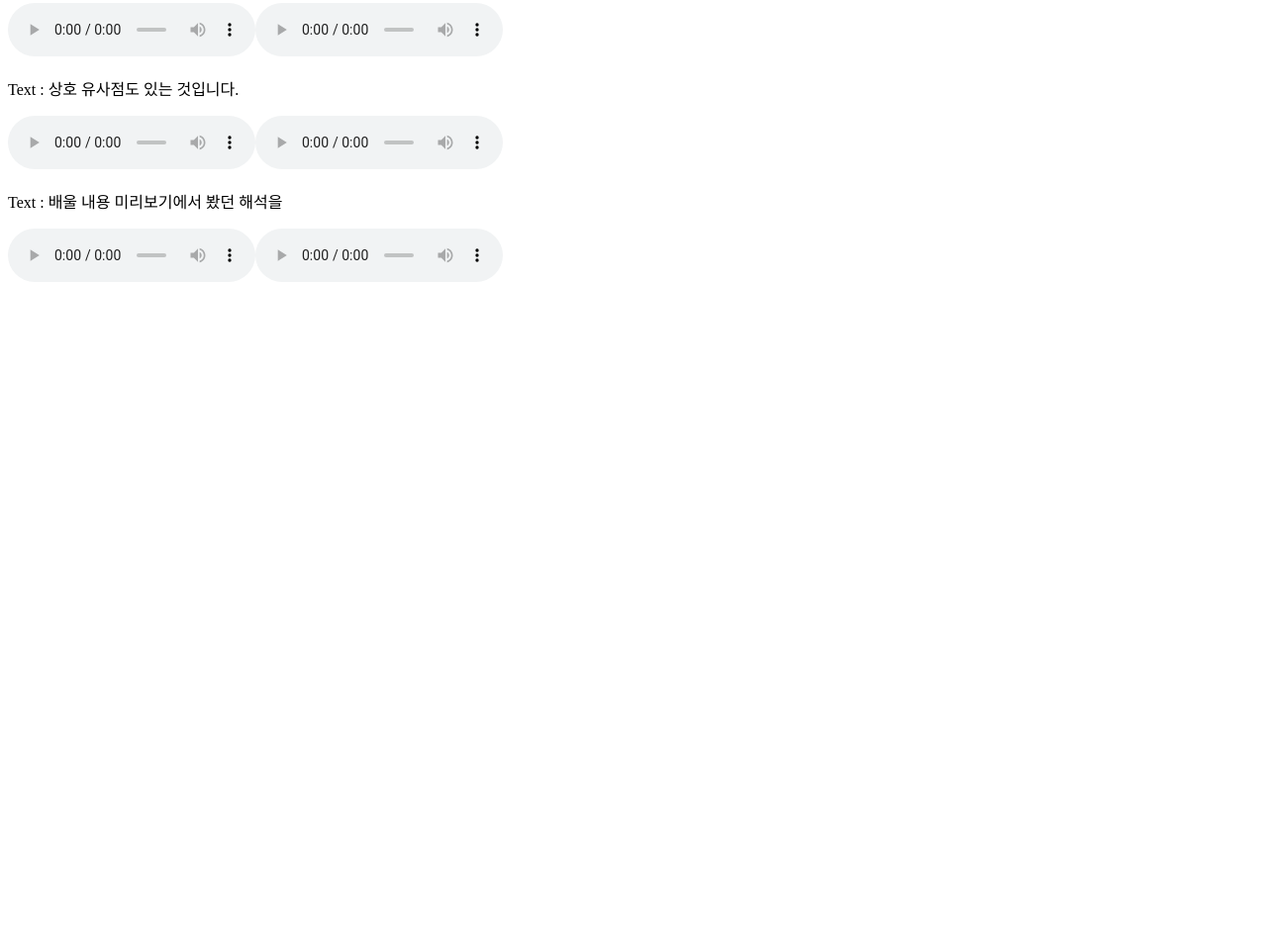
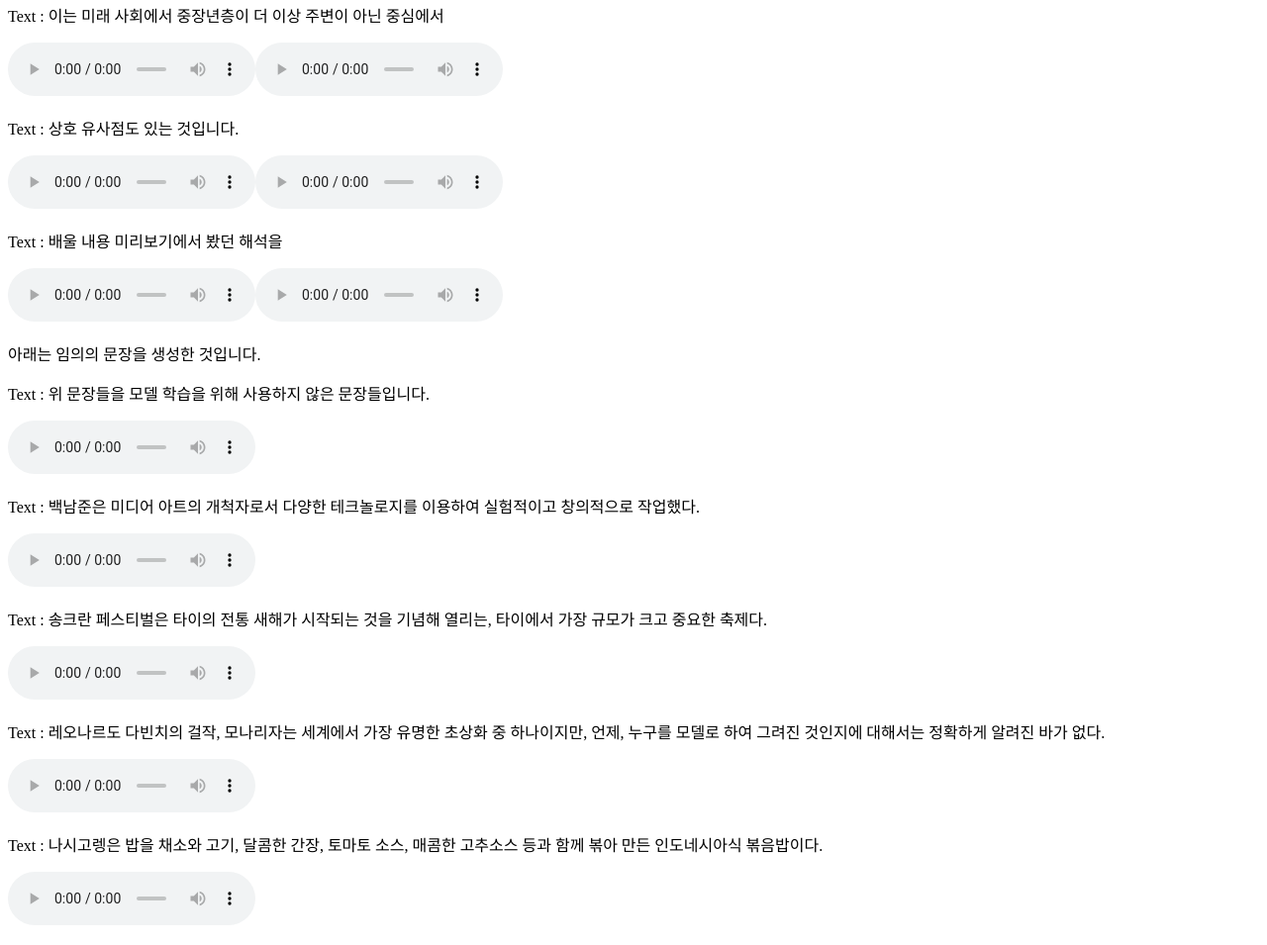
Before and after one commit to seastar105/seastar105.github.io, a plain HTML site: page index.html in a window 1280 px wide. Shown: the part 964-1919 px from the top of the page at 99% size. Before the commit the page ends 1269 px from the top, so only its background shows below. Drawn offline with Linux system fonts and the light colour scheme.

Commit message:
Update index.html

```diff
--- a/index.html
+++ b/index.html
@@ -8,8 +8,9 @@
 
 <body>
     <center><h1>kr-custom-tts 오디오 샘플</h1></center>
+    <p><a href="https://drive.google.com/file/d/1uGtZqo16rEvB47gILlNq2tPshFxRf5-6/view?usp=sharing">여기</a>에서 학습된 모델을 다운받으실 수 있습니다. 사용 방식은 <a href="https://github.com/seastar105/kr-custom-tts-server">레포지토리</a>를 참고해주세요.</p>
     <p>
-        아래는 학습 중에 모델이 보지 못한 문장들입니다. 왼쪽이 Ground Truth, 오른쪽이 생성된 파일입니다
+        아래는 학습 중에 모델이 보지 못한 문장들입니다. 왼쪽이 Ground Truth, 오른쪽이 합성된 음성입니다.
     </p>
     <p data-ke-size="size16">Text : 여러분은 이곳에서 장미, 백합, 튤립 등 다양한 종류의 꽃들을 보실 수 있습니다.</p>
     <p><audio style="width: 250px;" controls="controls">
@@ -71,6 +72,35 @@
     </audio><audio style="width: 250px;" controls="controls">
         <source src="https://github.com/seastar105/sample_for_project/blob/main/JHS-eval/01012_inf.wav?raw=true" type="audio/wav" />
     </audio></p>
+    <p>
+        아래는 임의의 문장을 생성한 것입니다.
+    </p>
+    <p data-ke-size="size16">Text : 위 문장들을 모델 학습을 위해 사용하지 않은 문장들입니다.</p>
+    <p><audio style="width: 250px;" controls="controls">
+        <source src="https://github.com/seastar105/sample_for_project/blob/main/JHS-eval/sample1.wav?raw=true" type="audio/wav" />
+        </audio></p>
+    <p data-ke-size="size16">Text : 백남준은 미디어 아트의 개척자로서 다양한 테크놀로지를 이용하여 실험적이고 창의적으로 작업했다.</p>
+    <p><audio style="width: 250px;" controls="controls">
+        <source src="https://github.com/seastar105/sample_for_project/blob/main/JHS-eval/sample2.wav?raw=true" type="audio/wav" />
+        </audio></p>
+    <p data-ke-size="size16">Text : 송크란 페스티벌은 타이의 전통 새해가 시작되는 것을 기념해 열리는, 타이에서 가장 규모가 크고 중요한 축제다.
+
+</p>
+    <p><audio style="width: 250px;" controls="controls">
+        <source src="https://github.com/seastar105/sample_for_project/blob/main/JHS-eval/sample3.wav?raw=true" type="audio/wav" />
+        </audio></p>
+    <p data-ke-size="size16">Text : 레오나르도 다빈치의 걸작, 모나리자는 세계에서 가장 유명한 초상화 중 하나이지만, 언제, 누구를 모델로 하여 그려진 것인지에 대해서는 정확하게 알려진 바가 없다.
+
+</p>
+    <p><audio style="width: 250px;" controls="controls">
+        <source src="https://github.com/seastar105/sample_for_project/blob/main/JHS-eval/sample4.wav?raw=true" type="audio/wav" />
+        </audio></p>
+    <p data-ke-size="size16">Text : 나시고렝은 밥을 채소와 고기, 달콤한 간장, 토마토 소스, 매콤한 고추소스 등과 함께 볶아 만든 인도네시아식 볶음밥이다.
+
+</p>
+    <p><audio style="width: 250px;" controls="controls">
+        <source src="https://github.com/seastar105/sample_for_project/blob/main/JHS-eval/sample5.wav?raw=true" type="audio/wav" />
+        </audio></p>
 </body>
 
 </html>
```
